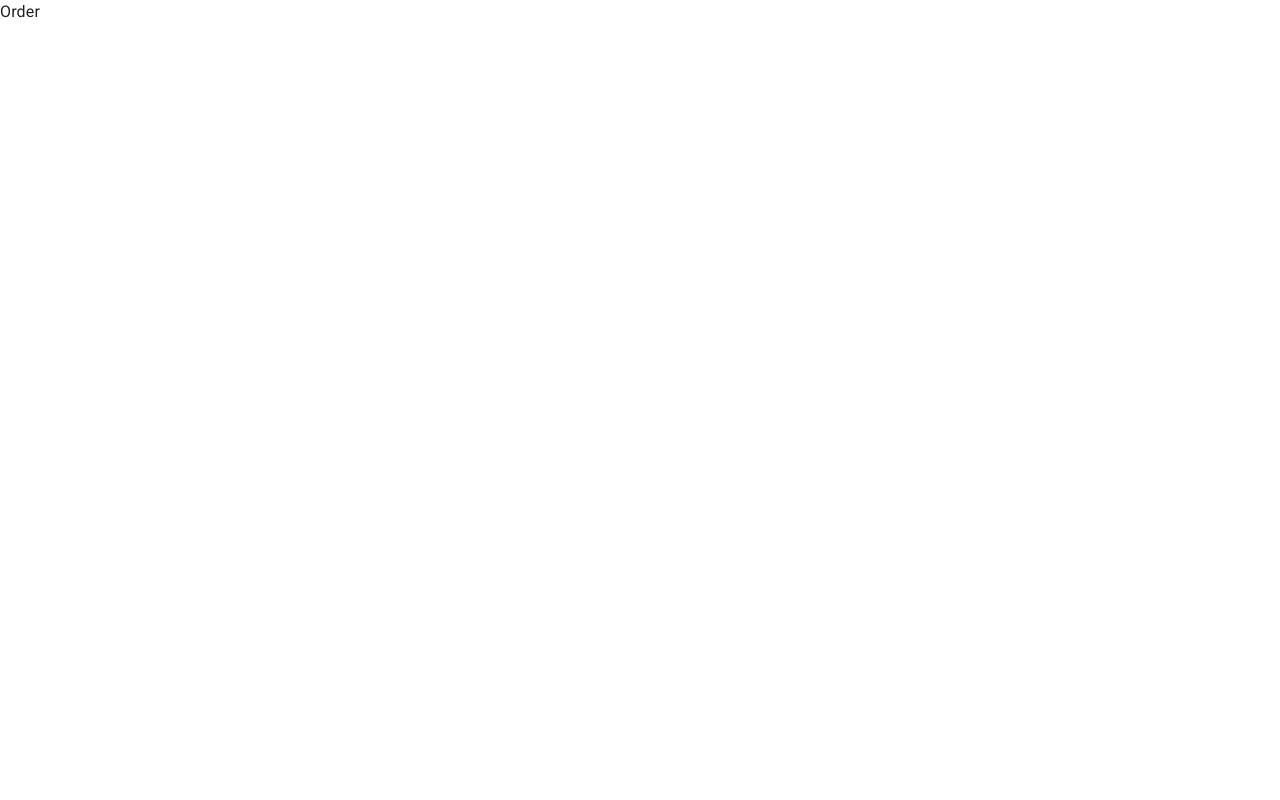
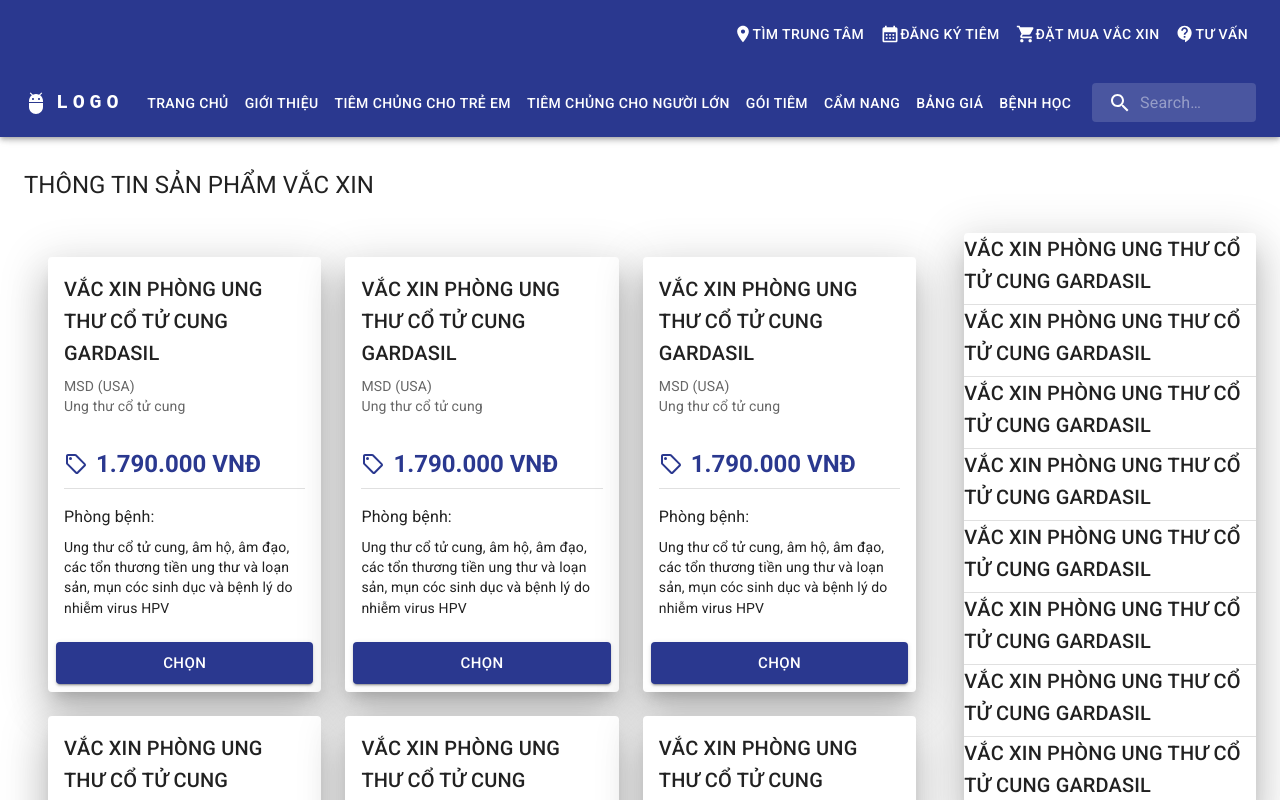
Before and after one commit to toaingo2108/injecting-management, a Next.js app: page /injections/order in a window 1280 px wide. Shown: the top 800 px of the page. Built offline with nearby package versions, Linux system fonts and the light colour scheme.

Commit message:
FE order vaccine page

```diff
--- a/components/layout/index.tsx
+++ b/components/layout/index.tsx
@@ -2,14 +2,19 @@
 import Head from 'next/head'
 import Navbar from '~/components/navbar'
 // import Footer from '~/components/footer'
-import { Container } from '@mui/material'
+import { Container, Typography } from '@mui/material'
 
 type Props = {
   children?: ReactNode
   title?: string
+  titlePage?: string
 }
 
-const Layout = ({ children, title = 'This is the default title' }: Props) => {
+const Layout = ({
+  children,
+  title = 'This is the default title',
+  titlePage = '',
+}: Props) => {
   return (
     <>
       <Head>
@@ -19,6 +24,11 @@
       </Head>
       <Navbar />
       <Container sx={{ mt: 4 }} maxWidth="xl">
+        {titlePage && (
+          <Typography gutterBottom variant="h5" component="div" mb={4}>
+            {titlePage.toUpperCase()}
+          </Typography>
+        )}
         {children}
       </Container>
       {/* <Footer /> */}
--- /dev/null
+++ b/components/vaccineItem/index.tsx
@@ -0,0 +1,62 @@
+import {
+  Button,
+  CardActionArea,
+  CardActions,
+  CardContent,
+  Divider,
+  Typography,
+} from '@mui/material'
+import { SellOutlined } from '@mui/icons-material'
+import { Vaccine } from '~/model'
+interface Props {
+  vaccine: Vaccine
+}
+
+const VaccineItem = ({ vaccine }: Props) => {
+  return (
+    <>
+      <CardActionArea>
+        <CardContent>
+          <Typography gutterBottom variant="h6" component="div">
+            {vaccine.name}
+          </Typography>
+          <Typography variant="body2" color="text.secondary">
+            {vaccine.origin}
+          </Typography>
+          <Typography variant="body2" color="text.secondary">
+            {vaccine.groups.join(', ')}
+          </Typography>
+          <Typography
+            gutterBottom
+            variant="h5"
+            component="div"
+            mt={4}
+            color="primary"
+            fontWeight="bold"
+            sx={{
+              display: 'flex',
+              alignItems: 'center',
+            }}
+          >
+            <SellOutlined sx={{ marginRight: 1 }} />
+            {vaccine.price} VNĐ
+          </Typography>
+          <Divider />
+          <Typography variant="body1" color="text" mt={2}>
+            Phòng bệnh:
+          </Typography>
+          <Typography variant="body2" color="text" mt={1}>
+            {vaccine.prevention}
+          </Typography>
+        </CardContent>
+      </CardActionArea>
+      <CardActions>
+        <Button size="large" fullWidth color="primary" variant="contained">
+          Chọn
+        </Button>
+      </CardActions>
+    </>
+  )
+}
+
+export default VaccineItem
--- a/model/index.tsx
+++ b/model/index.tsx
@@ -1 +1,3 @@
 export * from '~/model/form/registerInjections'
+
+export * from '~/model/vaccine'
--- a/pages/injections/order.tsx
+++ b/pages/injections/order.tsx
@@ -1,7 +1,113 @@
-import React from 'react'
+import { NextPage } from 'next'
+import { Divider, Grid, Paper, Stack, Typography } from '@mui/material'
+import { Vaccine } from '~/model'
+import Layout from '~/components/layout'
+import VaccineItem from '~/components/vaccineItem'
 
-const Order = () => {
-  return <div>Order</div>
+const vaccines: Vaccine[] = [
+  {
+    id: 1,
+    name: 'VẮC XIN PHÒNG UNG THƯ CỔ TỬ CUNG GARDASIL',
+    origin: 'MSD (USA)',
+    price: '1.790.000',
+    groups: ['Ung thư cổ tử cung'],
+    prevention:
+      'Ung thư cổ tử cung, âm hộ, âm đạo, các tổn thương tiền ung thư và loạn sản, mụn cóc sinh dục và bệnh lý do nhiễm virus HPV',
+  },
+  {
+    id: 2,
+    name: 'VẮC XIN PHÒNG UNG THƯ CỔ TỬ CUNG GARDASIL',
+    origin: 'MSD (USA)',
+    price: '1.790.000',
+    groups: ['Ung thư cổ tử cung'],
+    prevention:
+      'Ung thư cổ tử cung, âm hộ, âm đạo, các tổn thương tiền ung thư và loạn sản, mụn cóc sinh dục và bệnh lý do nhiễm virus HPV',
+  },
+  {
+    id: 3,
+    name: 'VẮC XIN PHÒNG UNG THƯ CỔ TỬ CUNG GARDASIL',
+    origin: 'MSD (USA)',
+    price: '1.790.000',
+    groups: ['Ung thư cổ tử cung'],
+    prevention:
+      'Ung thư cổ tử cung, âm hộ, âm đạo, các tổn thương tiền ung thư và loạn sản, mụn cóc sinh dục và bệnh lý do nhiễm virus HPV',
+  },
+  {
+    id: 4,
+    name: 'VẮC XIN PHÒNG UNG THƯ CỔ TỬ CUNG GARDASIL',
+    origin: 'MSD (USA)',
+    price: '1.790.000',
+    groups: ['Ung thư cổ tử cung'],
+    prevention:
+      'Ung thư cổ tử cung, âm hộ, âm đạo, các tổn thương tiền ung thư và loạn sản, mụn cóc sinh dục và bệnh lý do nhiễm virus HPV',
+  },
+  {
+    id: 5,
+    name: 'VẮC XIN PHÒNG UNG THƯ CỔ TỬ CUNG GARDASIL',
+    origin: 'MSD (USA)',
+    price: '1.790.000',
+    groups: ['Ung thư cổ tử cung'],
+    prevention:
+      'Ung thư cổ tử cung, âm hộ, âm đạo, các tổn thương tiền ung thư và loạn sản, mụn cóc sinh dục và bệnh lý do nhiễm virus HPV',
+  },
+  {
+    id: 6,
+    name: 'VẮC XIN PHÒNG UNG THƯ CỔ TỬ CUNG GARDASIL',
+    origin: 'MSD (USA)',
+    price: '1.790.000',
+    groups: ['Ung thư cổ tử cung'],
+    prevention:
+      'Ung thư cổ tử cung, âm hộ, âm đạo, các tổn thương tiền ung thư và loạn sản, mụn cóc sinh dục và bệnh lý do nhiễm virus HPV',
+  },
+  {
+    id: 7,
+    name: 'VẮC XIN PHÒNG UNG THƯ CỔ TỬ CUNG GARDASIL',
+    origin: 'MSD (USA)',
+    price: '1.790.000',
+    groups: ['Ung thư cổ tử cung'],
+    prevention:
+      'Ung thư cổ tử cung, âm hộ, âm đạo, các tổn thương tiền ung thư và loạn sản, mụn cóc sinh dục và bệnh lý do nhiễm virus HPV',
+  },
+  {
+    id: 8,
+    name: 'VẮC XIN PHÒNG UNG THƯ CỔ TỬ CUNG GARDASIL',
+    origin: 'MSD (USA)',
+    price: '1.790.000',
+    groups: ['Ung thư cổ tử cung'],
+    prevention:
+      'Ung thư cổ tử cung, âm hộ, âm đạo, các tổn thương tiền ung thư và loạn sản, mụn cóc sinh dục và bệnh lý do nhiễm virus HPV',
+  },
+]
+
+const Order: NextPage = () => {
+  return (
+    <Layout title="Đặt mua vắc xin" titlePage="Thông tin sản phẩm vắc xin">
+      <Stack direction="row" spacing={6}>
+        <Grid container spacing={{ xs: 1, md: 3 }}>
+          {vaccines.map((vaccine) => (
+            <Grid key={vaccine.id} item xs={12} md={4}>
+              <Paper elevation={24}>
+                <VaccineItem vaccine={vaccine} />
+              </Paper>
+            </Grid>
+          ))}
+        </Grid>
+
+        <Grid xs={4} container alignContent="flex-start" spacing={0}>
+          <Paper elevation={24}>
+            {vaccines.map((vaccine) => (
+              <Grid item key={vaccine.id}>
+                <Typography gutterBottom variant="h6" component="div">
+                  {vaccine.name}
+                </Typography>
+                <Divider />
+              </Grid>
+            ))}
+          </Paper>
+        </Grid>
+      </Stack>
+    </Layout>
+  )
 }
 
 export default Order
--- a/pages/injections/register/index.tsx
+++ b/pages/injections/register/index.tsx
@@ -1,5 +1,5 @@
 import React from 'react'
-import Layout from '~/components/layout'
+import { NextPage } from 'next'
 import { useForm, Controller, SubmitHandler } from 'react-hook-form'
 import {
   Box,
@@ -10,10 +10,11 @@
   ToggleButtonGroup,
 } from '@mui/material'
 import dayjs from 'dayjs'
+import Layout from '~/components/layout'
 import ErrorAlert from '~/components/errorAlert'
 import { RegisterInjections } from '~/model'
 
-const Register = () => {
+const Register: NextPage = () => {
   const {
     control,
     handleSubmit,
--- a/src/theme.tsx
+++ b/src/theme.tsx
@@ -5,7 +5,7 @@
 const theme = createTheme({
   palette: {
     primary: {
-      main: '#556cd6',
+      main: '#2A388F',
     },
     secondary: {
       main: '#19857b',
@@ -13,6 +13,9 @@
     error: {
       main: red.A400,
     },
+    success: {
+      main: '#35944A',
+    },
   },
 })
 
```
Also changed, not shown: components/picked/index.tsx (added, +7 -0 lines), model/vaccine.tsx (added, +8 -0 lines).
